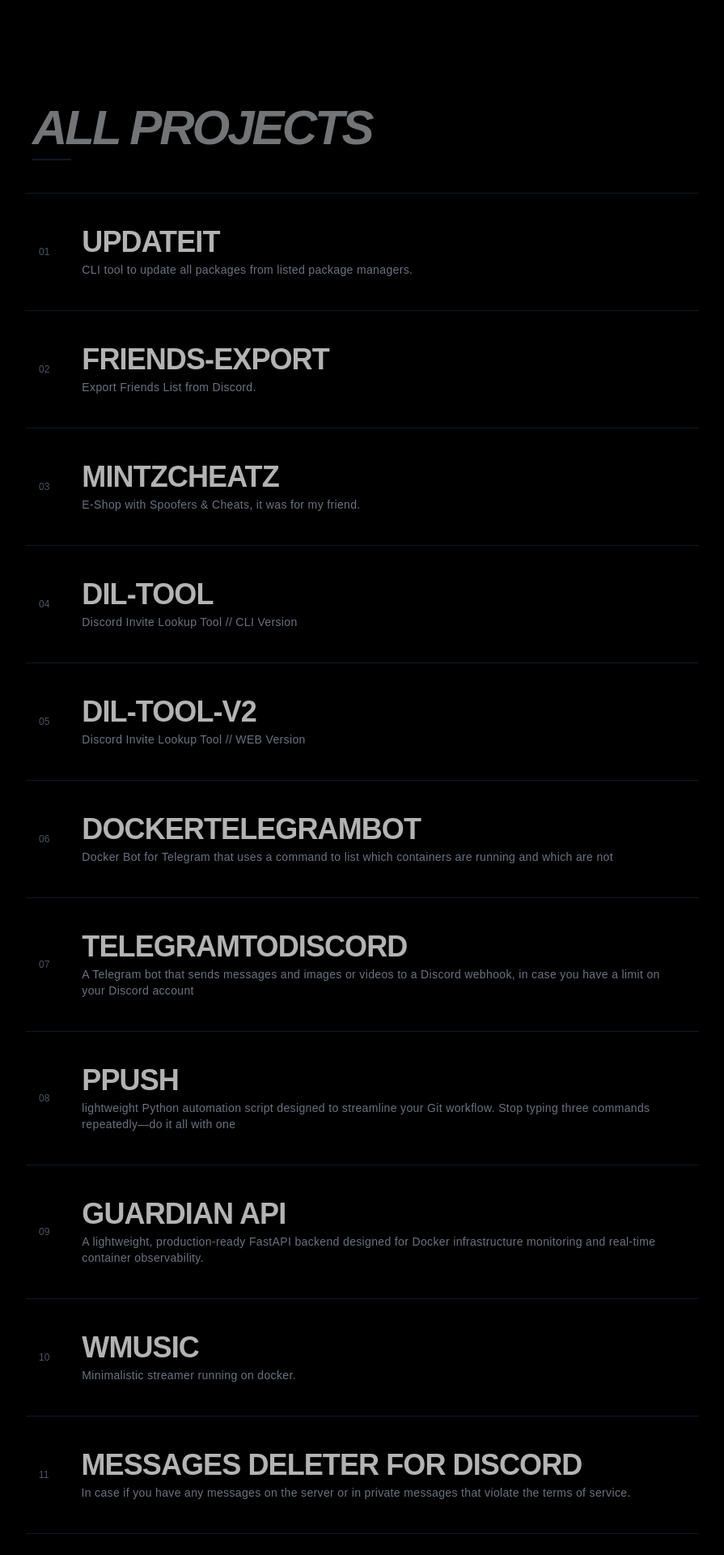
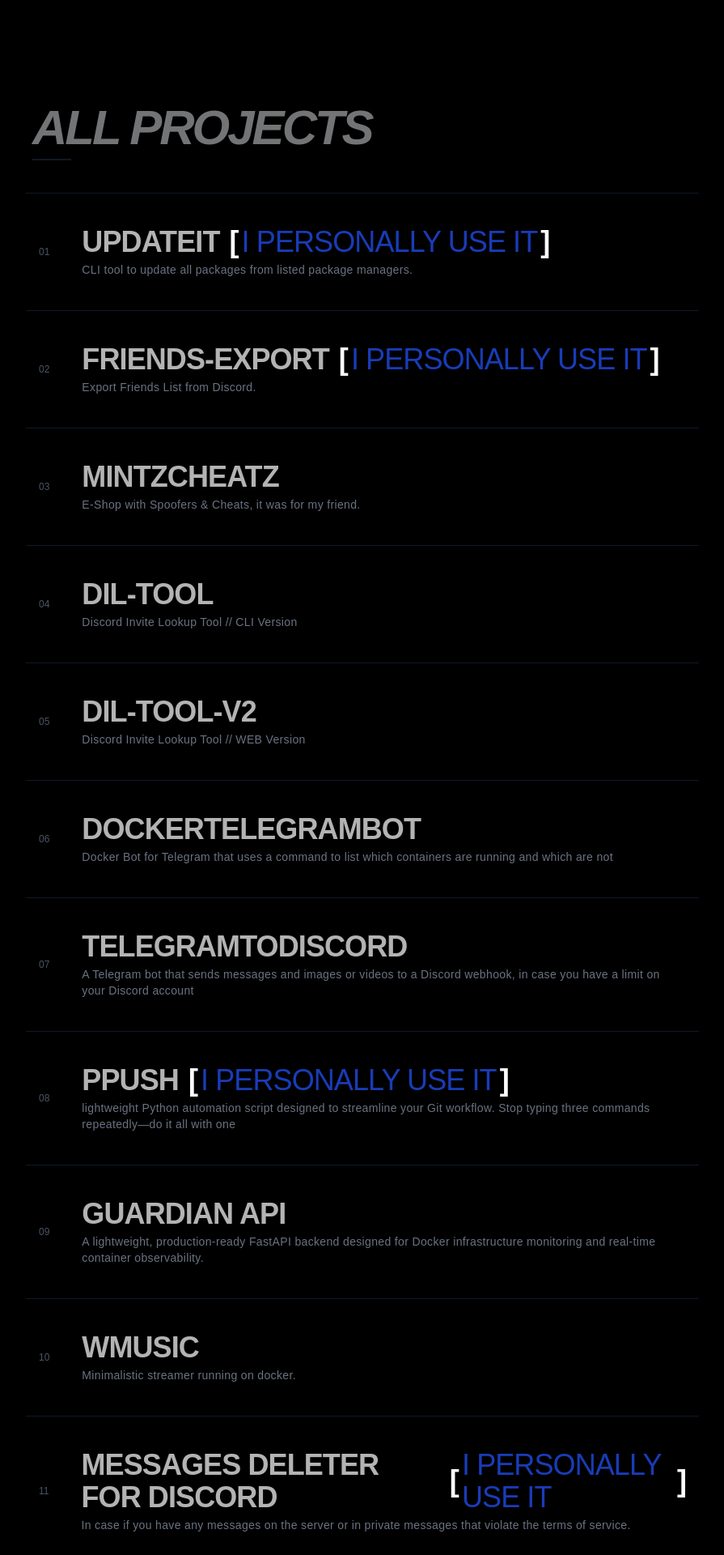
Before and after one commit to wpxq/wpxq, a Next.js app: page /projects in a window 1280 px wide. Shown: the top 1920 px of the page at 81% size, without its empty margins (192-1087 px from the left). Built offline with nearby package versions, Linux system fonts and the light colour scheme.

Commit message:
Adding which projects i use personally

```diff
--- a/app/page.tsx
+++ b/app/page.tsx
@@ -54,13 +54,27 @@
 <section className="space-y-0 border-t border-gray-900">
   <ProjectRow
     number="01"
-    title="updateit"
+    title={
+    <span className="flex items-center gap-1">
+      updateit
+      <span className="text-white ml-2">[</span>
+      <span className="text-blue-800 font-mono font-normal">I personally use it</span>
+      <span className="text-white">]</span>
+    </span>
+    }
     description="CLI tool to update all packages from listed package managers."
     url="https://github.com/wpxq/updateit"
   />
   <ProjectRow
     number="02"
-    title="ppush"
+    title={
+    <span className="flex items-center gap-1">
+      ppush
+      <span className="text-white ml-2">[</span>
+      <span className="text-blue-800 font-mono font-normal">I personally use it</span>
+      <span className="text-white">]</span>
+    </span>
+    }
     description="lightweight Python automation script designed to streamline your Git workflow. Stop typing three commands repeatedly—do it all with one."
     url="https://github.com/wpxq/ppush"
   />
--- a/app/projects/page.jsx
+++ b/app/projects/page.jsx
@@ -14,13 +14,27 @@
         <section className="space-y-0 border-t border-gray-900">
           <ProjectRow
             number="01"
-            title="updateit"
+            title={
+            <span className="flex items-center gap-1">
+                updateit
+                <span className="text-white ml-2">[</span>
+                <span className="text-blue-800 font-mono font-normal">I personally use it</span>
+                <span className="text-white">]</span>
+            </span>
+            }
             description="CLI tool to update all packages from listed package managers."
             url="https://github.com/wpxq/updateit"
           />
         <ProjectRow
             number="02"
-            title="friends-export"
+            title={
+            <span className="flex items-center gap-1">
+                friends-export
+                <span className="text-white ml-2">[</span>
+                <span className="text-blue-800 font-mono font-normal">I personally use it</span>
+                <span className="text-white">]</span>
+            </span>
+            }
             description="Export Friends List from Discord."
             url="https://github.com/wpxq/friends-export"
           />
@@ -56,7 +70,14 @@
             />
             <ProjectRow
             number="08"
-            title="ppush"
+            title={
+            <span className="flex items-center gap-1">
+                ppush
+                <span className="text-white ml-2">[</span>
+                <span className="text-blue-800 font-mono font-normal">I personally use it</span>
+                <span className="text-white">]</span>
+            </span>
+            }
             description="lightweight Python automation script designed to streamline your Git workflow. Stop typing three commands repeatedly—do it all with one"
             url="https://github.com/wpxq/ppush"
             />
@@ -74,7 +95,14 @@
             />
             <ProjectRow
             number="11"
-            title="Messages deleter for Discord"
+            title={
+            <span className="flex items-center gap-1">
+                Messages deleter for Discord
+                <span className="text-white ml-2">[</span>
+                <span className="text-blue-800 font-mono font-normal">I personally use it</span>
+                <span className="text-white">]</span>
+            </span>
+            }
             description="In case if you have any messages on the server or in private messages that violate the terms of service."
             url="https://github.com/wpxq/DC-Messages-Remover"
             />
```
